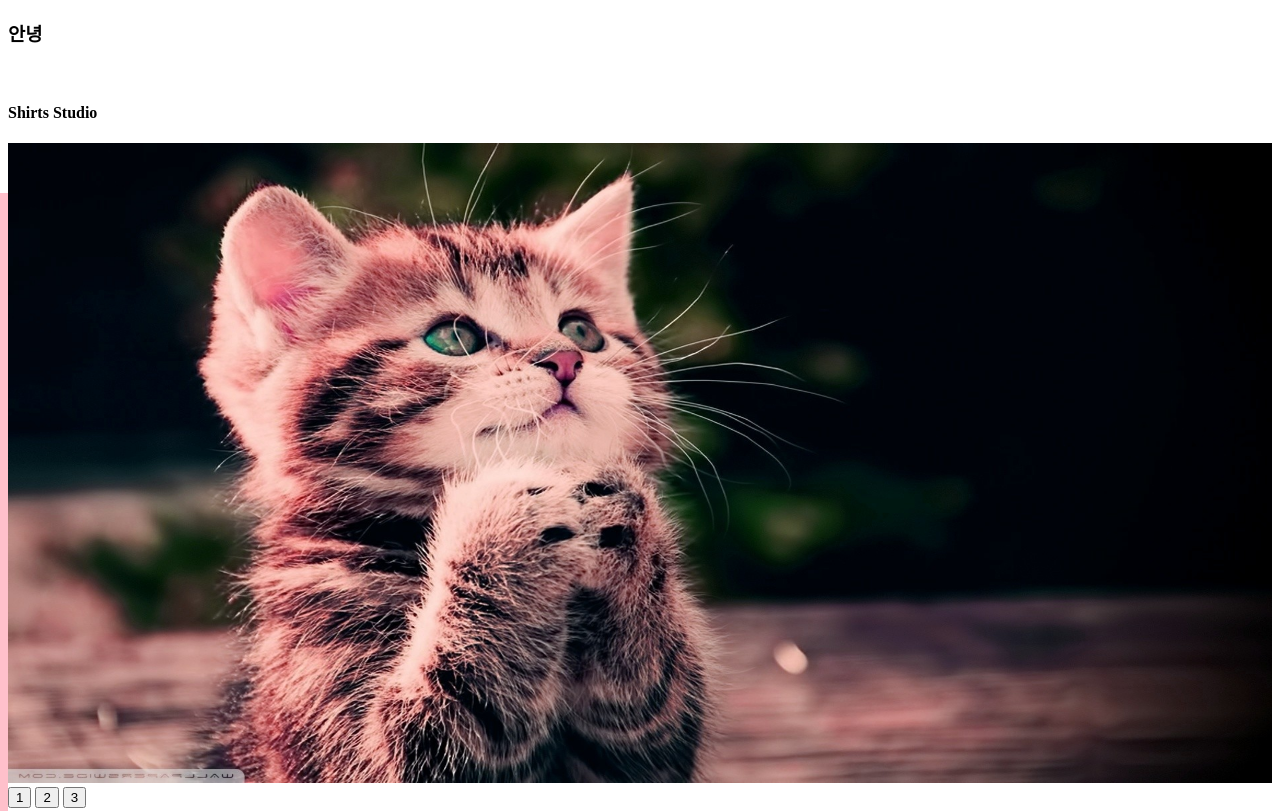
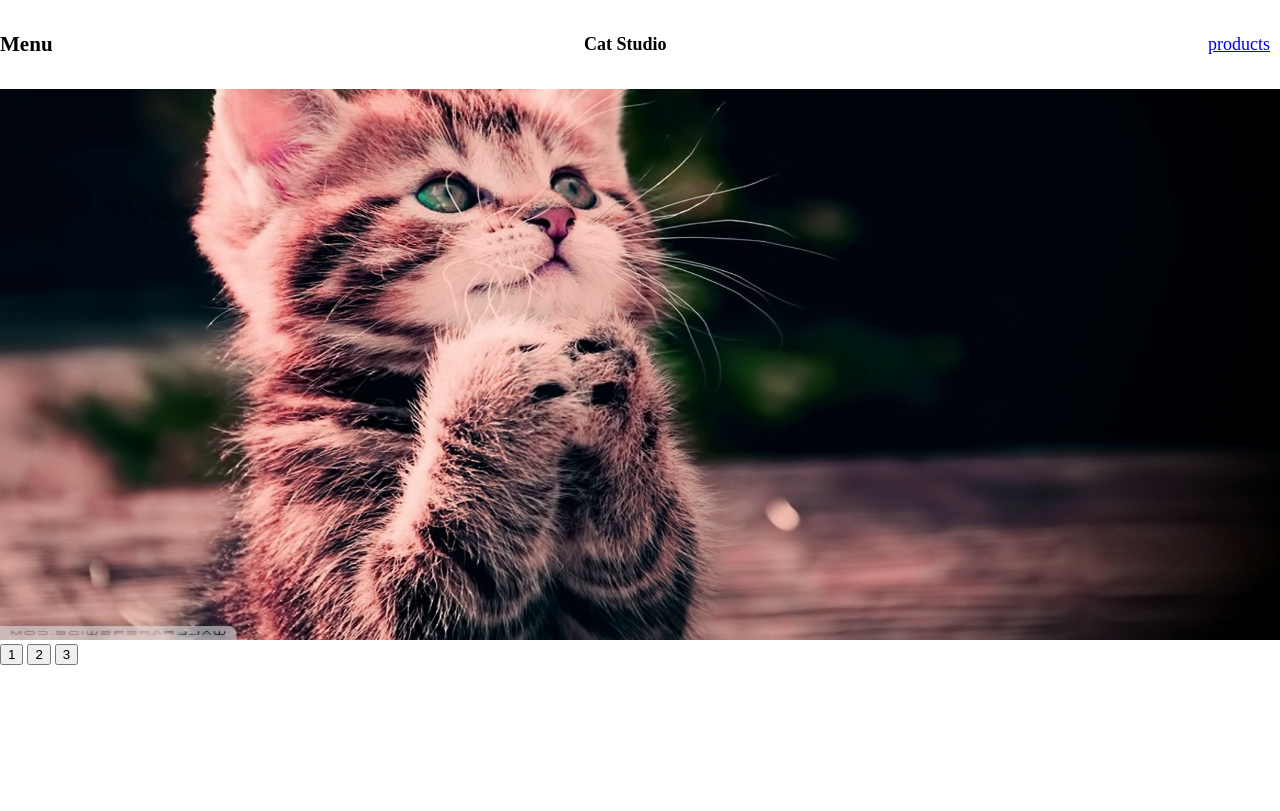
Before and after one commit to flower1465/TIL, a plain HTML site: page JQuery_Learn/Bootstrap/jquery.html in a window 1280 px wide. Shown: the top 811 px of the page. Drawn offline with nearby package versions, Linux system fonts and the light colour scheme; grey boxes are pictures that could not be loaded.

Commit message:
jquery_Learn

```diff
--- a/JQuery_Learn/Bootstrap/animation.css
+++ b/JQuery_Learn/Bootstrap/animation.css
@@ -35,3 +35,40 @@
     top:50%;
     left: 0;
 }
+
+.nav-menu{
+    display: flex;
+    justify-content: space-between;
+    align-items: center;
+    background-color: white;
+    position: fixed;
+    width: 100%;
+    z-index: 5;
+    font-size: 18px;
+    transition: 1s;
+    word-break: break-all;
+}
+
+.nav-black{
+    background-color: black;
+    color: white;
+}
+body{
+    margin: 0;
+    padding: 0;
+    width: 100%;
+    height: 1300px;
+}
+
+h4, a{
+    padding: 10px;
+}
+
+.large-logo{
+    font-size: 30px;
+    transition: all 0.5s;
+}
+
+.small-logo{
+    font-size: 10px;
+}
--- a/JQuery_Learn/Bootstrap/animation.js
+++ b/JQuery_Learn/Bootstrap/animation.js
@@ -24,3 +24,25 @@ $('.slide-next').on('click', function(){
         show = show - 1;
     }
 });
+
+// $(window).on('scroll', function(){
+//     $('.nav-munu').addClass('nav-black');
+// })
+
+// $(window).on('scroll', function(){
+//     if($(window).scrollTop() > 200) {
+//         $('.nav-munu').addClass('nav-black');
+//         //$('.nav-munu h4').addClass('small-logo');
+//     }
+// })
+
+$(window).on('scroll',function(){
+    if($(window).scrollTop()>=200){
+        $('.nav-menu').css({backgroundColor:'black', color:'white'});
+        $('.nav-menu').css("font-size", "10px")
+    }
+    if($(window).scrollTop()<200){
+        $('.nav-menu').css({backgroundColor:'white', color:'black'})
+        $('.nav-menu').css("font-size", "18px")
+    }
+})
--- a/JQuery_Learn/Bootstrap/jquery.html
+++ b/JQuery_Learn/Bootstrap/jquery.html
@@ -7,9 +7,12 @@
         <title>Cat</title>
     </head>
     <body>
-    <h3 id="hi">안녕</h3>
-    <br>
-    <h4 id="show-menu">Shirts Studio</h4>
+
+        <div class="nav-menu">
+            <h3 id="hi">Menu</h3>
+            <h4 id="show-menu">Cat Studio</h4>
+            <a href="nav-sub-button">products</a>
+        </div>
 
         <div class="left-menu">
             <p>Menu Title</p>
@@ -17,7 +20,6 @@
 
         <div style="overflow: hidden;">
             <div class="slide-container">
-
                 <div class="slide-box">
                     <img src="기도하는 고양이.jpg">
                 </div>
@@ -34,6 +36,10 @@
             <button class="slide-1">1</button>
             <button class="slide-2">2</button>
             <button class="slide-3">3</button>
+
+            <div style="height: 3000px;">
+
+        </div>
         </div>
     <script src="https://code.jquery.com/jquery-3.5.1.min.js" integrity="sha256-9/aliU8dGd2tb6OSsuzixeV4y/faTqgFtohetphbbj0=" crossorigin="anonymous"></script>
     <script type="text/javascript" src="animation.js"></script>
```
Lines whose indentation alone changed are shown as unchanged.
